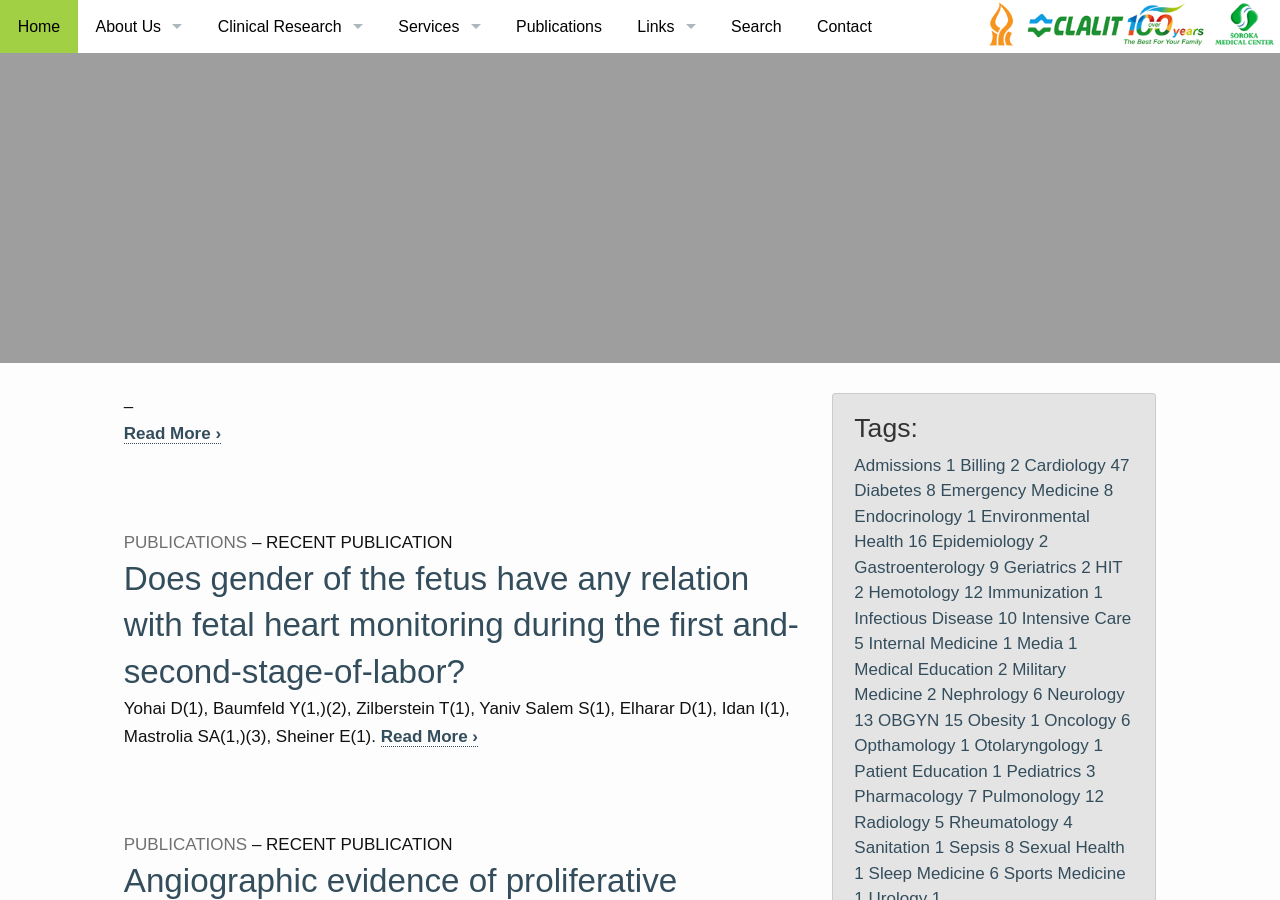
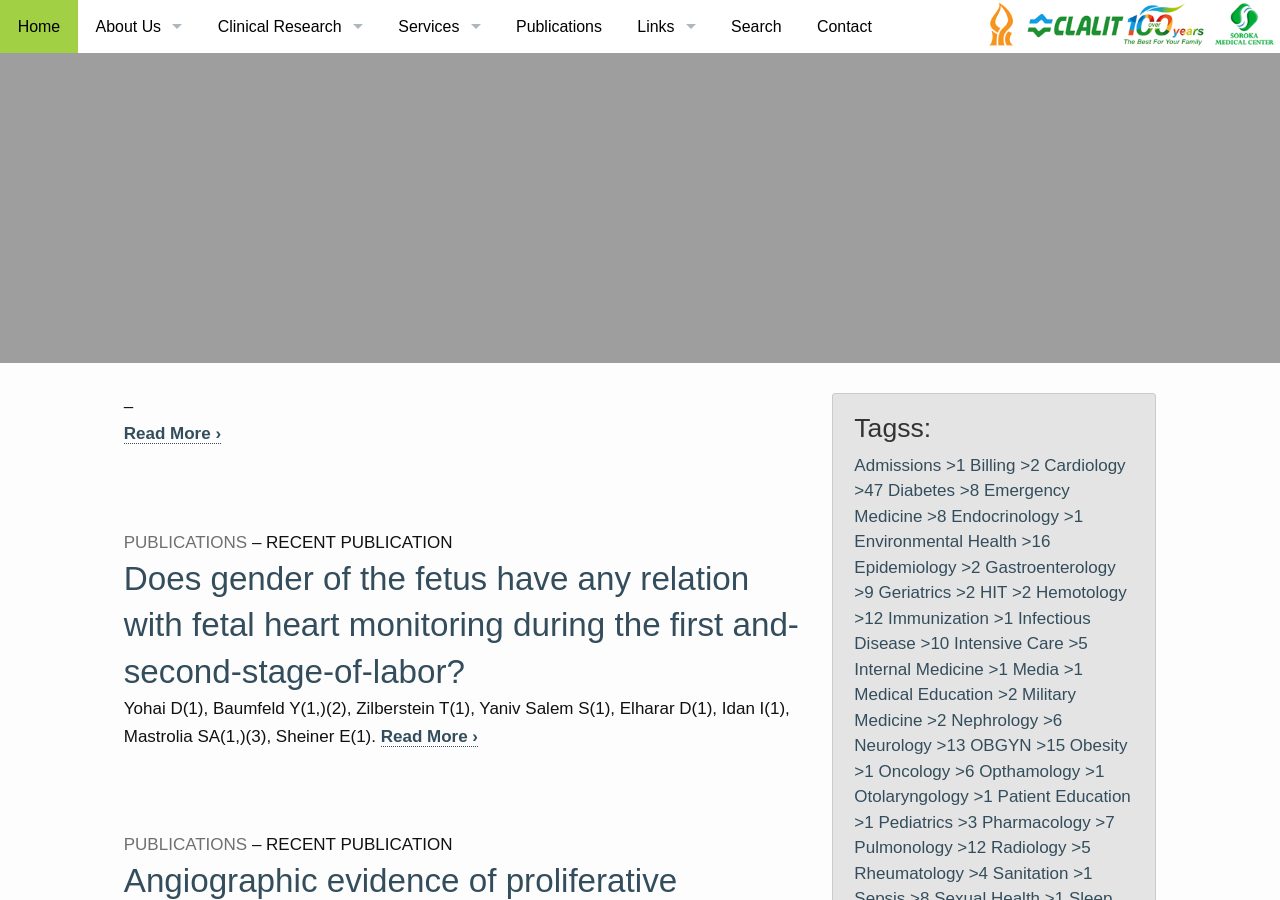
Before and after one commit to vsevkayf/OmarKhayyam, a Jekyll site: the page built from blog/index.html, in a window 1280 px wide and 900 px high. Built offline with Jekyll 4.4.1, drawn with Linux system fonts in a browser that asks for light colours; nearby versions of some CDN libraries; some web fonts are replaced; the list of posts is cut into pages by our own code.

Commit message:
Update _sidebar.html

```diff
--- a/_includes/_sidebar.html
+++ b/_includes/_sidebar.html
@@ -3,15 +3,15 @@
 
 <aside>
 	<div class="panel radius">
-		<h3>Tags:</h3>
+		<h3>Tagss:</h3>
 			<div id="tags">
 			  {% for item in (0..site.tags.size) %}{% unless forloop.last %}
 			    {% capture this_word %}{{ tag_words[item] | strip_newlines }}{% endcapture %}
-			    <a href="/tags/{{ this_word }}" class="radius label">{{ this_word }} <span>{{ site.tags[this_word].size }}</span></a>
+			    <a href="/tags/{{ this_word }}"><span class="radius label">{{ this_word }} <span class="round secondary label">>{{ site.tags[this_word].size }}</span></span></a>
 			  {% endunless %}{% endfor %}
 			</div>
 	</div>
 
-  <img class="b30" src="{{ urlimg }}/wwb_img2.jpg&amp;text=Soroka" alt="">
+  <img class="b30" src="{{ site.urlimg }}/wwb_img2.jpg&amp;text=Soroka" alt="">
 
 </aside>
```
